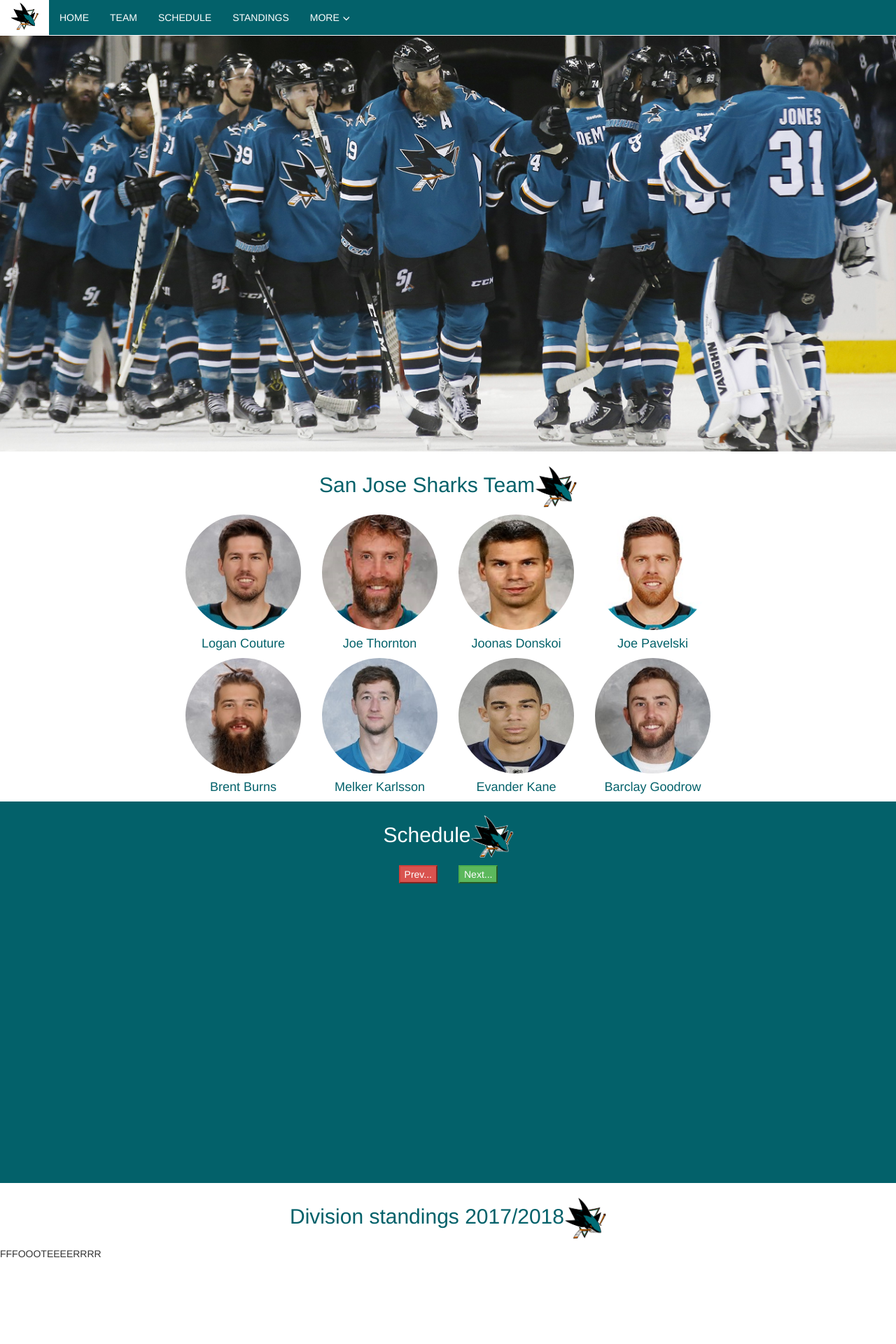
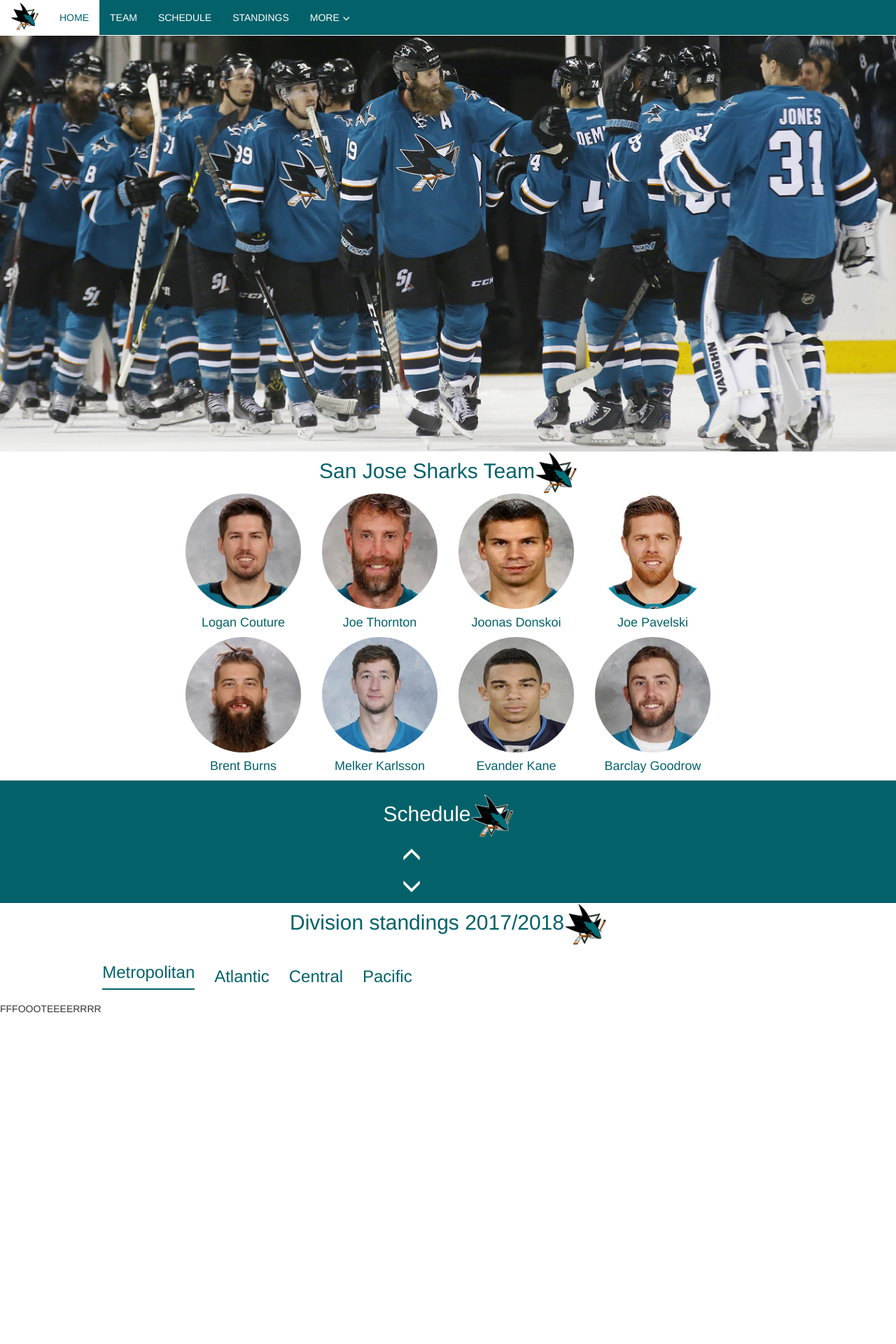
Before and after one commit to katebarz/.sanjose.io, a PHP site: page /main.html in a window 1280 px wide. Shown: the top 1920 px of the page at 70% size. Run offline with PHP 8.4, Linux system fonts and the light colour scheme.

Commit message:
Standings

```diff
--- a/app.js
+++ b/app.js
@@ -1,3 +1,14 @@
+
+var navDiv = document.getElementById("navbar-main");
+var links = navDiv.getElementsByClassName("nav-link");
+for (var i = 0; i < links.length; i++) {
+  links[i].addEventListener("click", function() {
+    var current = document.getElementsByClassName("active-li");
+    current[0].className = current[0].className.replace(" active-li", "");
+    this.className += " active-li";
+  });
+}
+
 var slides = document.querySelectorAll('#slides .slide');
 var currentSlide = 0;
 var slideInterval = setInterval(nextSlide, 3000);
@@ -25,7 +36,7 @@ window.onclick = function(event) {
     }
 }
 
-fetch('https://statsapi.web.nhl.com/api/v1/standings')
+/*fetch('https://statsapi.web.nhl.com/api/v1/standings')
     .then(function(response) {
         // (response.headers.get('Content-Type')); // application/json; charset=utf-8
         //alert(response.status); // 200
@@ -52,6 +63,91 @@ fetch('https://statsapi.web.nhl.com/api/v1/standings')
         table += "</table>";
         document.getElementById("standings-col").innerHTML = table;
     })
+*/
+const getStandingsFromApi = () => {
+    return fetch('https://statsapi.web.nhl.com/api/v1/standings')
+    .then(result => {return result.json();})
+    .then(function(result) {
+        let records = result.records;
+        let standing = []
+        for(record in records)
+            standing.push(records[record])
+        return standing;
+
+
+        /*let table = "<table>";
+        for (record in records) {
+            table += "<tr><th>" + records[record].division.name + "</th><th>Games Played</th><th>Wins</th><th>Losses</th><th>OT</th><th>Points</th>" +
+                "<th>Goals For</th><th>Goals Against</th><th>Conference Rank</th><th>League Rank</th><th>Division Rank</th></tr>";
+            let teamRecords = result.records[record].teamRecords;
+            for (teamRecord in teamRecords) {
+                table += "<tr><td><h4>" + teamRecords[teamRecord].team.name + "</h4></td>";
+                table += "<td><b>" + teamRecords[teamRecord].gamesPlayed + "</b></td><td><b>" + teamRecords[teamRecord].leagueRecord.wins + "</b></td><td><b>" +
+                    teamRecords[teamRecord].leagueRecord.losses + "</b></td><td><b>" + teamRecords[teamRecord].leagueRecord.ot + "</b></td><td><b>" +
+                    teamRecords[teamRecord].points + "</b></td><td><b>" + teamRecords[teamRecord].goalsScored + "</b></td><td><b>" +
+                    teamRecords[teamRecord].goalsAgainst + "</b></td><td><b>" +
+                    teamRecords[teamRecord].conferenceRank + "</b></td><td><b>" + teamRecords[teamRecord].leagueRank + "</b></td><td><b>" +
+                    teamRecords[teamRecord].divisionRank + "</b></td></tr>";
+            }
+            table += "<tr></tr>";
+        }
+        table += "</table>";*/
+    })
+}
+const standings = getStandingsFromApi();
+let showMetropolitan = document.getElementById("metropolitan");
+showMetropolitan.onclick = () =>{
+    printStandings(0);
+   // showMetropolitan.classList.add("active-division");
+}
+
+let showAtlantic = document.getElementById("atlantic");
+showAtlantic.onclick = () =>{
+    printStandings(1);
+        //showAtlantic.style.color = 'red'
+}
+
+let showCentral = document.getElementById("central");
+showCentral.onclick = () =>{
+    printStandings(2);
+}
+
+let showPacific = document.getElementById("pacific");
+showPacific.onclick = () =>{
+    printStandings(3);
+}
+var btnsDiv = document.getElementById("standings-btn");
+var btns = btnsDiv.getElementsByClassName("btn");
+for (var i = 0; i < btns.length; i++) {
+  btns[i].addEventListener("click", function() {
+    var current = document.getElementsByClassName("active-division");
+    current[0].className = current[0].className.replace(" active-division", "");
+    this.className += " active-division";
+  });
+}
+
+printStandings = (indexA) => {
+    let table = "<table>";
+    standings.then((data) => {
+        let records = data[indexA]
+            table += "<tr><th>" +  records.division.name + "</th><th>Games Played</th><th>Wins</th><th>Losses</th><th>OT</th><th>Points</th>" +
+                "<th>Goals For</th><th>Goals Against</th><th>Conference Rank</th><th>League Rank</th><th>Division Rank</th></tr>";
+            let teamRecords =  records.teamRecords;
+            for (teamRecord in teamRecords) {
+                table += "<tr><td><h4>" + teamRecords[teamRecord].team.name + "</h4></td>";
+                table += "<td><b>" + teamRecords[teamRecord].gamesPlayed + "</b></td><td><b>" + teamRecords[teamRecord].leagueRecord.wins + "</b></td><td><b>" +
+                    teamRecords[teamRecord].leagueRecord.losses + "</b></td><td><b>" + teamRecords[teamRecord].leagueRecord.ot + "</b></td><td><b>" +
+                    teamRecords[teamRecord].points + "</b></td><td><b>" + teamRecords[teamRecord].goalsScored + "</b></td><td><b>" +
+                    teamRecords[teamRecord].goalsAgainst + "</b></td><td><b>" +
+                    teamRecords[teamRecord].conferenceRank + "</b></td><td><b>" + teamRecords[teamRecord].leagueRank + "</b></td><td><b>" +
+                    teamRecords[teamRecord].divisionRank + "</b></td></tr>";
+            }
+            table += "<tr></tr>";
+        table += "</table>";
+                document.getElementById("standings-col").innerHTML = table;
+        })
+}
+showMetropolitan.click()
 
 ////////////////////////// GET&PRINT SCHEDULE FROM API START /////////////////////////
 
@@ -78,17 +174,21 @@ let indexY = 0
 
 let showNextBtn = document.getElementById("showNext");
 showNextBtn.onclick = () => {
+    if(indexY<82){
     //add if > games.length
     indexX = indexY
     indexY = indexX + 7
+    }
     printGames(indexX, indexY)
 }
 
 let showPrevBtn = document.getElementById("showPrev");
 showPrevBtn.onclick = () => {
     //add if < 0
+    if(indexX>0){
     indexY = indexX
     indexX = indexY - 7
+    }
     printGames(indexX, indexY)
 }
 printGames = (indexX, indexY) => {
--- a/main.html
+++ b/main.html
@@ -22,7 +22,7 @@
         <div class="collapse navbar-collapse" id="navbar-main">
             <ul class="nav navbar-nav">
                 <li class="nav-item">
-                    <a class="nav-link" href="#top">HOME</a>
+                    <a class="nav-link active-li" href="#top">HOME</a>
                 </li>
                 <li class="nav-item">
                     <a class="nav-link" href="#team">TEAM</a>
@@ -31,7 +31,7 @@
                     <a class="nav-link" href="#schedule">SCHEDULE</a>
                 </li>
                 <li class="nav-item">
-                    <a class="nav-link" href="#standings">STANDINGS</a>
+                    <a class="nav-link" href="#standing">STANDINGS</a>
                 </li>
                 <li class="nav-item dropdown">
                     <a class="dropbtn" onclick="dropdown()" role="button" data-toggle="dropdown">MORE<span class="glyphicon glyphicon-menu-down" id="span-menu"></span></a>
@@ -59,61 +59,61 @@
             <h2>San Jose Sharks Team<img src="images/logo.png"></h2>
             <div class="row">
                 <div class="col-xs-6 col-sm-4 col-md-2 col-lg-2 col-xl-2 col-md-offset-2">
-                    <div class="ratio img-responsive img-circle" style="background-image: url(images/logan_couture.jpg);"
-                    alt="Logan Couture"></div>
+                    <div class="ratio img-responsive img-circle" style="background-image: url(images/logan_couture.jpg);" alt="Logan Couture"></div>
                     <h4><a href="https://en.wikipedia.org/wiki/Logan_Couture" target="_blank">Logan Couture</a></h4>
                 </div>
                 <div class="col-xs-6 col-sm-4 col-md-2 col-lg-2 col-xl-2">
-                    <div class="ratio img-responsive img-circle" style="background-image: url(images/thornton.png);"
-                    alt="Joe Thornton"></div>
+                    <div class="ratio img-responsive img-circle" style="background-image: url(images/thornton.png);" alt="Joe Thornton"></div>
                     <h4><a href="https://pl.wikipedia.org/wiki/Joe_Thornton" target="_blank">Joe Thornton</a></h4>
                 </div>
                 <div class="col-xs-6 col-sm-4 col-md-2 col-lg-2 col-xl-2">
-                    <div class="ratio img-responsive img-circle" style="background-image: url(images/joonas_donskoi.jpg);"
-                    alt="Joonas Donskoi"></div>
+                    <div class="ratio img-responsive img-circle" style="background-image: url(images/joonas_donskoi.jpg);" alt="Joonas Donskoi"></div>
                     <h4><a href="https://en.wikipedia.org/wiki/Joonas_Donskoi" target="_blank">Joonas Donskoi</a></h4>
                 </div>
                 <div class="col-xs-6 col-sm-4 col-md-2 col-lg-2 col-xl-2">
-                    <div class="ratio img-responsive img-circle" style="background-image: url(images/joe_pavelski.jpg);"
-                    alt="Joe Pavelski"></div>
+                    <div class="ratio img-responsive img-circle" style="background-image: url(images/joe_pavelski.jpg);" alt="Joe Pavelski"></div>
                     <h4 class="caption center-block"><a href="https://en.wikipedia.org/wiki/Joe_Pavelski" target="_blank">Joe Pavelski</a></h4>
                 </div>
                 <div class="col-md-2"></div>
                 <div class="col-xs-6 col-sm-4 col-md-2 col-lg-2 col-xl-2 col-md-offset-2">
-                    <div class="ratio img-responsive img-circle" style="background-image: url(images/brent_burns.jpg);"
-                    alt="Brent Burns"></div>
+                    <div class="ratio img-responsive img-circle" style="background-image: url(images/brent_burns.jpg);" alt="Brent Burns"></div>
                     <h4><a href="https://en.wikipedia.org/wiki/Brent_Burns" target="_blank">Brent Burns</a></h4>
                 </div>
                 <div class="col-xs-6 col-sm-4 col-md-2 col-lg-2 col-xl-2">
-                    <div class="ratio img-responsive img-circle" style="background-image: url(images/melker_karlsson.jpg);"
-                    alt="Melker Karlsson"></div>
+                    <div class="ratio img-responsive img-circle" style="background-image: url(images/melker_karlsson.jpg);" alt="Melker Karlsson"></div>
                     <h4><a href="https://en.wikipedia.org/wiki/Melker_Karlsson" target="_blank">Melker Karlsson</a></h4>
                 </div>
                 <div class="col-xs-6 col-sm-4 col-md-2 col-lg-2 col-xl-2">
-                    <div class="ratio img-responsive img-circle" style="background-image: url(images/evander_kane.jpg);"
-                    alt="Evander Kane"></div>
+                    <div class="ratio img-responsive img-circle" style="background-image: url(images/evander_kane.jpg);" alt="Evander Kane"></div>
                     <h4><a href="https://en.wikipedia.org/wiki/Evander_Kane" target="_blank">Evander Kane</a></h4>
                 </div>
                 <div class="col-xs-6 col-sm-4 col-md-2 col-lg-2 col-xl-2">
-                    <div class="ratio img-responsive img-circle" style="background-image: url(images/barclay_goodrow.jpg);"
-                    alt="Barclay Goodrow"></div>
+                    <div class="ratio img-responsive img-circle" style="background-image: url(images/barclay_goodrow.jpg);" alt="Barclay Goodrow"></div>
                     <h4><a href="https://en.wikipedia.org/wiki/Barclay_Goodrow" target="_blank">Barclay Goodrow</a></h4>
                 </div>
                 <div class="col-md-2"></div>
             </div>
         </div>
         <div class="schedule col-xs-12 col-sm-12 col-md-12 col-lg-12">
-
             <a id="schedule" class="anchor"></a>
             <h2>Schedule<img src="images/logo.png"></h2>
-                    <div id="schedule-col" class="col-xs-12 col-sm-12 col-md-9 col-lg-9 col-md-offset-1"></div>
-                    <div class="col-md-6"><button id="showPrev" class="btn-danger pull-right">Prev...</button></div>
-                    <div class="col-md-6"><button id="showNext" class="btn-success pull-left">Next...</button></div>
-
+            <div class="col-md-1 col-md-offset-5">
+                <button id="showPrev"><span class="glyphicon glyphicon-menu-up"></span></button>
+            </div>
+            <div id="schedule-col" class="col-xs-12 col-sm-12 col-md-9 col-lg-9 col-md-offset-1"></div>
+            <div class="col-md-1 col-md-offset-5">
+                <button id="showNext"><span class="glyphicon glyphicon-menu-down"></span></button>
+            </div>
         </div>
         <div class="standings col-xs-12 col-sm-12 col-md-12 col-lg-12">
-        	<a id="standings" class="anchor"></a>
+            <a id="standing" class="anchor"></a>
             <h2>Division standings 2017/2018<img src="images/logo.png"></h2>
+            <div id="standings-btn"class="standings-btn col-xs-12 col-sm-12 col-md-9 col-lg-9 col-md-offset-1">
+                <button id="metropolitan" class="btn active-division"><h3>Metropolitan</h3></button>
+                <button id="atlantic" class="btn"><h3>Atlantic</h3></button>
+                <button id="central" class="btn"><h3>Central</h3></button>
+                <button id="pacific" class="btn"><h3>Pacific</h3></button>
+            </div>
             <div id="standings-col" class="col-xs-12 col-sm-12 col-md-9 col-lg-9 col-md-offset-1"></div>
         </div>
         <div id="footer">FFFOOOTEEEERRRR</div>
--- a/style.css
+++ b/style.css
@@ -18,7 +18,10 @@ body {
 .navbar li {
     list-style: none;
 }
-
+.active-li{
+	background-color: white;
+	color: #03616a!important;
+}
 .navbar a {
     color: white;
     text-decoration: none;
@@ -139,8 +142,8 @@ body {
 .standings h2 {
     color: #03616a;
     text-align: center;
+    margin: 0;
 }
-
 .team h2:hover {
     text-decoration: none;
 }
@@ -202,15 +205,25 @@ body {
 .schedule h2 {
     text-align: center;
 }
-.schedule{
-	height:545px;
-	overflow-y: scroll;
+
+.schedule #showPrev,
+.schedule #showNext{
+	width: 100%;
+	background-color: inherit;
+	border:none;
+}
+.schedule #showPrev:focus,
+.schedule #showNext:focus{
+	outline:0;
+}
+.schedule #showPrev,
+.schedule #showNext{
+	font-size: 28px;
 }
 #schedule-col table,
 #standings-col table {
     width: 100%;
     text-align: center;
-    margin-bottom: 20px;
 }
 
 #schedule-col table tr {
@@ -222,12 +235,23 @@ body {
     background-color: #027984;
 }
 
-/*#schedule-col table tr:nth-last-child(-n+72) {
-display: none;
-}*/
 .anchor {
     position: absolute;
     margin-top: -50px;
+}
+
+.standings button{
+	background-color: inherit;
+	border:none;
+	color:#03616a;
+}
+.standings-btn .btn:focus{
+	outline: 0 !important;
+	box-shadow: none;
+}
+.active-division h3{
+	border-bottom: 2px solid #03616a;
+	padding:  0 0 10px 0;
 }
 
 #standings-col {
@@ -236,7 +260,7 @@ display: none;
     display: -ms-flexbox;
     display: flex;
     padding: 0;
-    overflow-x:auto;
+
 }
 
 #schedule-col table tr,
@@ -258,7 +282,6 @@ display: none;
 	padding: 0 13px;
 	background: #f2f2f2;
 }
-
 
 
 @media (max-width: 767px) {
```
